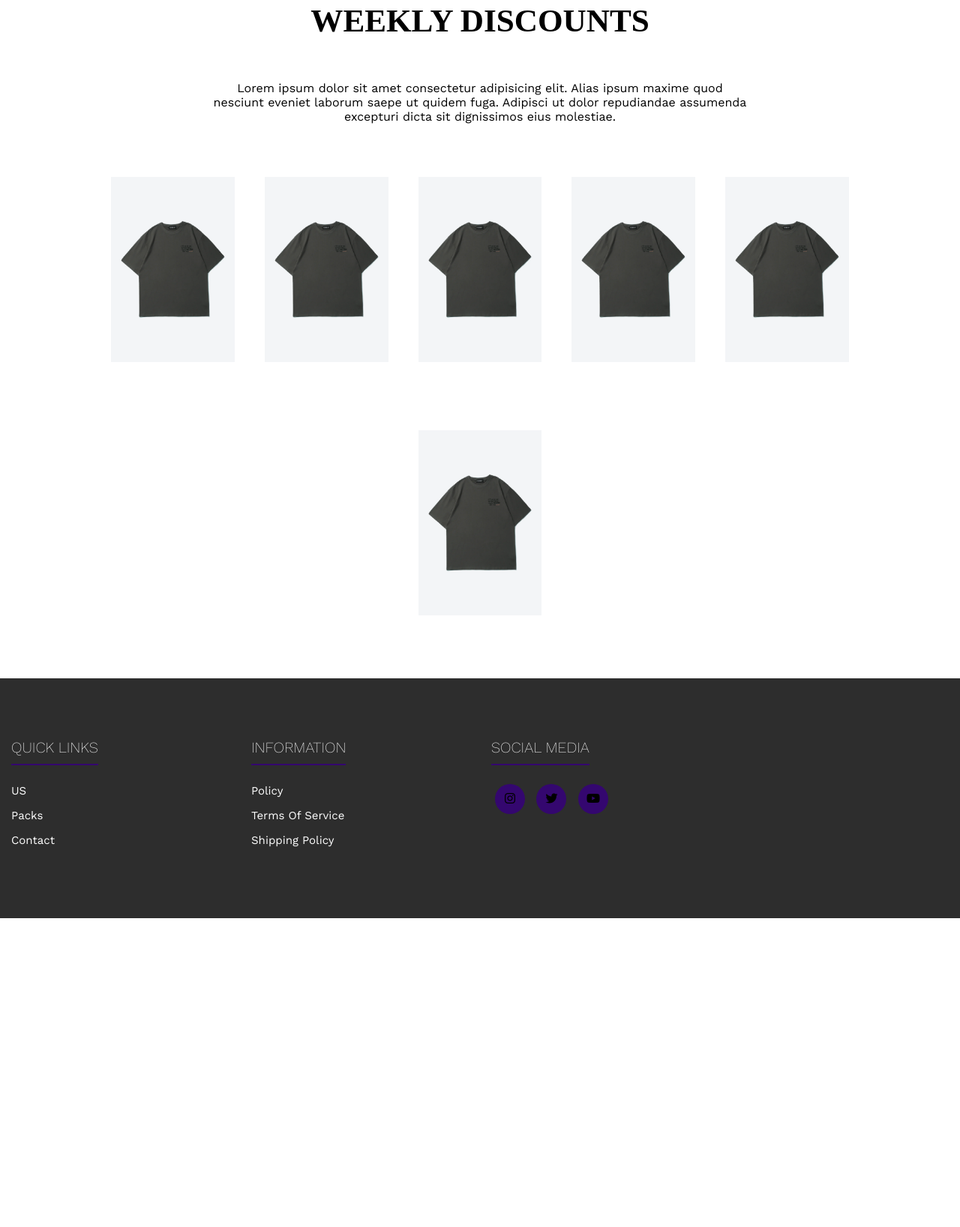
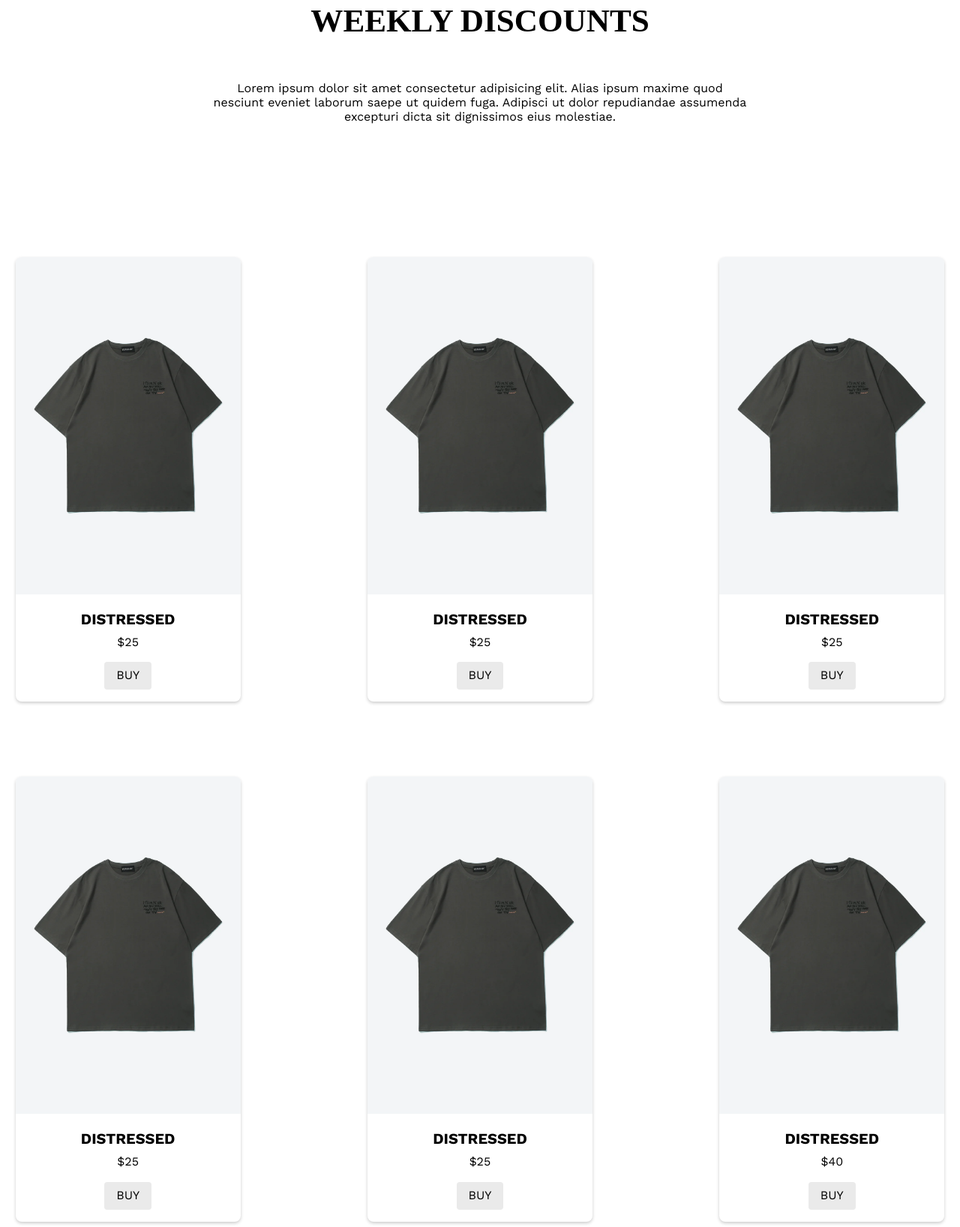
Before and after one commit to Zzsumo/primer_proyecto, a website: page pags/contacto.html in a window 1280 px wide. Shown: the part 123-1760 px from the top of the page at 75% size. Before the commit the page ends 1348 px from the top, so only its background shows below. Drawn offline with nearby package versions, Linux system fonts and the light colour scheme; a web font is replaced by a local one.

Commit message:
outlet cards

```diff
--- a/pags/contacto.html
+++ b/pags/contacto.html
@@ -31,8 +31,8 @@
         </div>
       </div>
     </header>
-    <section class="sec_b">
-      <div class="d_text">
+
+    <div class="d_text sec_b">
       <h1 class="th_">WEEKLY DISCOUNTS</h1>
       <p class="lorem_1">
         Lorem ipsum dolor sit amet consectetur adipisicing elit. Alias ipsum
@@ -41,16 +41,65 @@
         molestiae.
       </p>
     </div>
-      <div class="cont_imgs shop">
-        <img class="img_b" src="../assets/rem_p.png" alt="" />
-        <img class="img_b" src="../assets/rem_p.png" alt="" />
-        <img class="img_b" src="../assets/rem_p.png" alt="" />
-        <img class="img_b" src="../assets/rem_p.png" alt="" />
-        <img class="img_b" src="../assets/rem_p.png" alt="" />
-        <img class="img_b" src="../assets/rem_p.png" alt="" />
+
+    <div class="conteiner_cards">
+      <div class="card">
+        <figure>
+          <img class="fig" src="../assets/rem_p.png" alt="" />
+        </figure>
+        <div class="contenido">
+          <h3>DISTRESSED</h3>
+          <p>$25</p>
+          <a href="#" class="btn">BUY</a>
         </div>
-    </section>
-
+      </div>
+      <div class="card">
+        <figure>
+          <img class="fig" src="../assets/rem_p.png" alt="" />
+        </figure>
+        <div class="contenido">
+          <h3>DISTRESSED</h3>
+          <p>$25</p>
+          <a href="#" class="btn">BUY</a>
+        </div>
+      </div>
+      <div class="card">
+        <figure>
+          <img class="fig" src="../assets/rem_p.png" alt="" />
+        </figure>
+        <div class="contenido">
+          <h3>DISTRESSED</h3>
+          <p>$25</p>
+          <a href="#" class="btn">BUY</a>
+        </div>
+      </div>
+      <div class="card">
+        <figure>
+          <img class="fig" src="../assets/rem_p.png" alt="" />
+        </figure>
+        <div class="contenido">
+          <h3>DISTRESSED</h3>
+          <p>$25</p>
+          <a href="#" class="btn">BUY</a>
+        </div>
+      </div>
+      <div class="card">
+        <img class="fig" src="../assets/rem_p.png" alt="" />
+        <div class="contenido">
+          <h3>DISTRESSED</h3>
+          <p>$25</p>
+          <a href="#" class="btn">BUY</a>
+        </div>
+      </div>
+      <div class="card">
+        <img class="fig" src="../assets/rem_p.png" alt="" />
+        <div class="contenido">
+          <h3>DISTRESSED</h3>
+          <p>$40</p>
+          <a href="#" class="btn">BUY</a>
+        </div>
+      </div>
+    </div>
     <footer class="footer">
       <div class="foot-container">
         <div class="foot-row">
--- a/scss/components/cards.scss
+++ b/scss/components/cards.scss
@@ -35,7 +35,7 @@
         margin-top: 16px;
         &:hover {
           background-color: $paleta_3;
-          transition: ease 0.8s;
+          transition: ease 0.9s;
           color: $paleta_5;
         }
       }
--- a/scss/layout/_mediaq.scss
+++ b/scss/layout/_mediaq.scss
@@ -9,3 +9,48 @@
     }
   }
 }
+@media (max-width: 992px) {
+  .foot-row {
+    text-align: center;
+  }
+  .foot-links {
+    width: 100%;
+    margin-bottom: 15px;
+  }
+}
+@media (max-width: 992px) {
+  .checkbtn {
+    display: block;
+    padding-left: 50px;
+  }
+  .ul-header {
+    position: fixed;
+    width: 100%;
+
+    background-color: #2d2d2d;
+    top: 80px;
+    left: -100%;
+    text-align: center;
+    transition: all 0.5s;
+  }
+  .li-header {
+    display: block;
+    margin: 50px 0;
+    line-height: 30px;
+  }
+  .a-header {
+    font-size: 20px;
+  }
+
+  #check:checked ~ ul {
+    left: 100%;
+  }
+}
+@media (max-width: 992px) {
+  .main_formulario {
+    display: block;
+    .car-conteiner {
+      display: none;
+    }
+  }
+}
--- a/scss/style.scss
+++ b/scss/style.scss
@@ -137,16 +137,6 @@ h2 {
   width: 100%;
 }
 
-@media (max-width: 858px) {
-  .foot-row {
-    text-align: center;
-  }
-  .foot-links {
-    width: 100%;
-    margin-bottom: 15px;
-  }
-}
-
 .img {
   height: 100%;
   width: 100%;
```
Also changed, not shown: pags/formulario.html (+3 -6 lines), assets/carta-red.png (added), css/style.css, 1 other file. Lines whose indentation alone changed are shown as unchanged.
